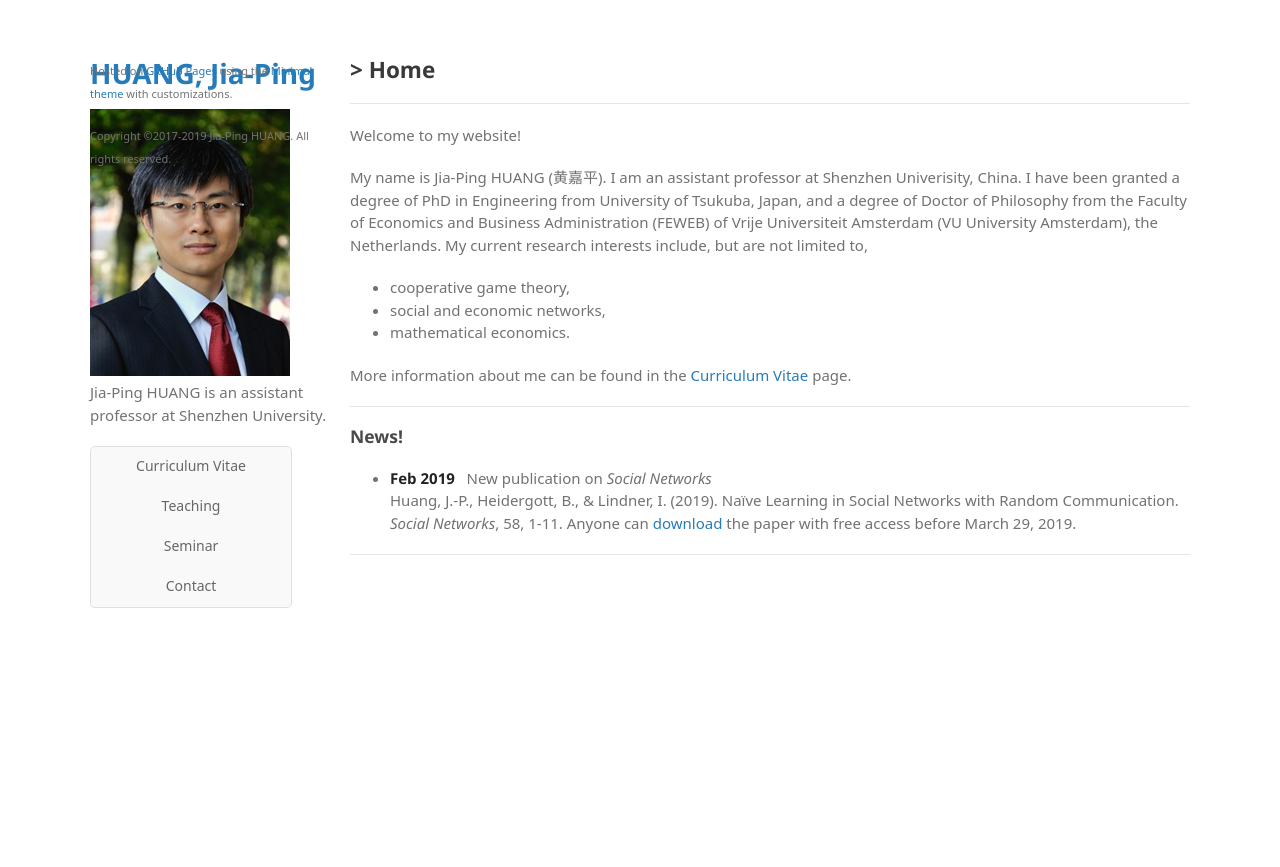
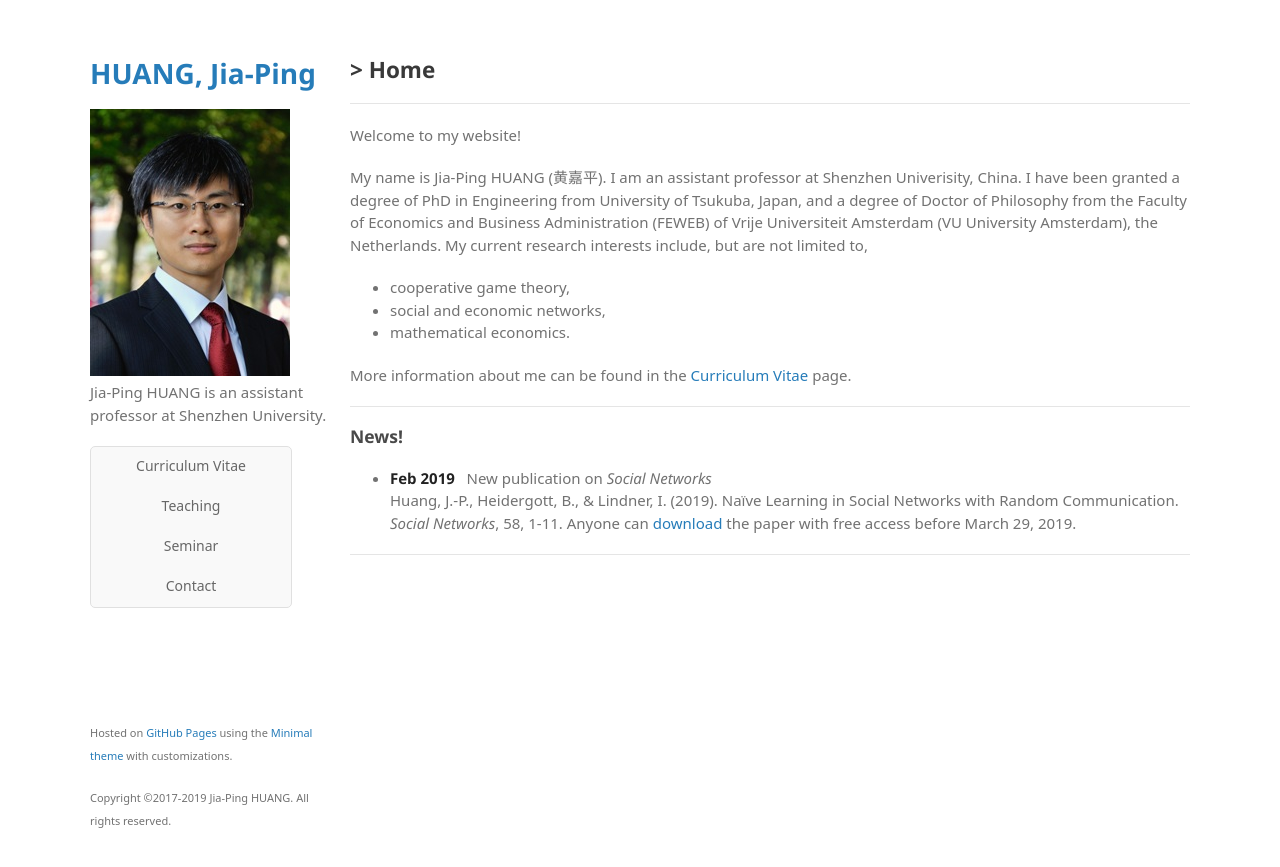
Before and after one commit to huangjp28/huangjp28.github.io, a Jekyll site: the page built from index.md, in a window 1280 px wide. Shown: the top 867 px of the page. Built offline with Jekyll 4.4.1, drawn with Linux system fonts in a browser that asks for light colours; some web fonts are replaced; a script that is not in the unit is left out.

Commit message:
Update style.scss

```diff
--- a/assets/css/style.scss
+++ b/assets/css/style.scss
@@ -199,7 +199,7 @@ hr {
 footer {
   width:250px;
   float:left;
-  position:sticky; top:800px;
+  position:fixed;
   bottom:50px;
   -webkit-font-smoothing:subpixel-antialiased;
 }
```
